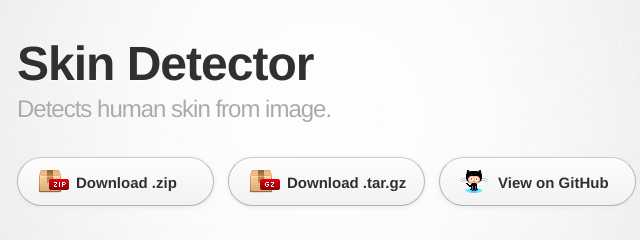
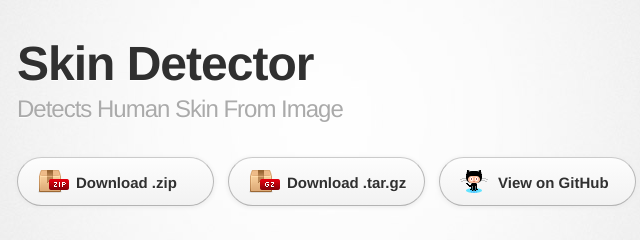
Before and after one commit to MinhasKamal/SkinDetector, a plain HTML site: page index.html in a window 1280 px wide. Shown: the top 240 px of the page, 313-953 px from the left. Drawn offline with Linux system fonts and the light colour scheme; a web font is replaced by a local one.

Commit message:
Update index.html

```diff
--- a/index.html
+++ b/index.html
@@ -19,7 +19,7 @@
 
         <header>
           <h1>Skin Detector</h1>
-          <h2>Detects human skin from image.</h2>
+          <h2>Detects Human Skin From Image</h2>
         </header>
 
         <section id="downloads" class="clearfix">
```
